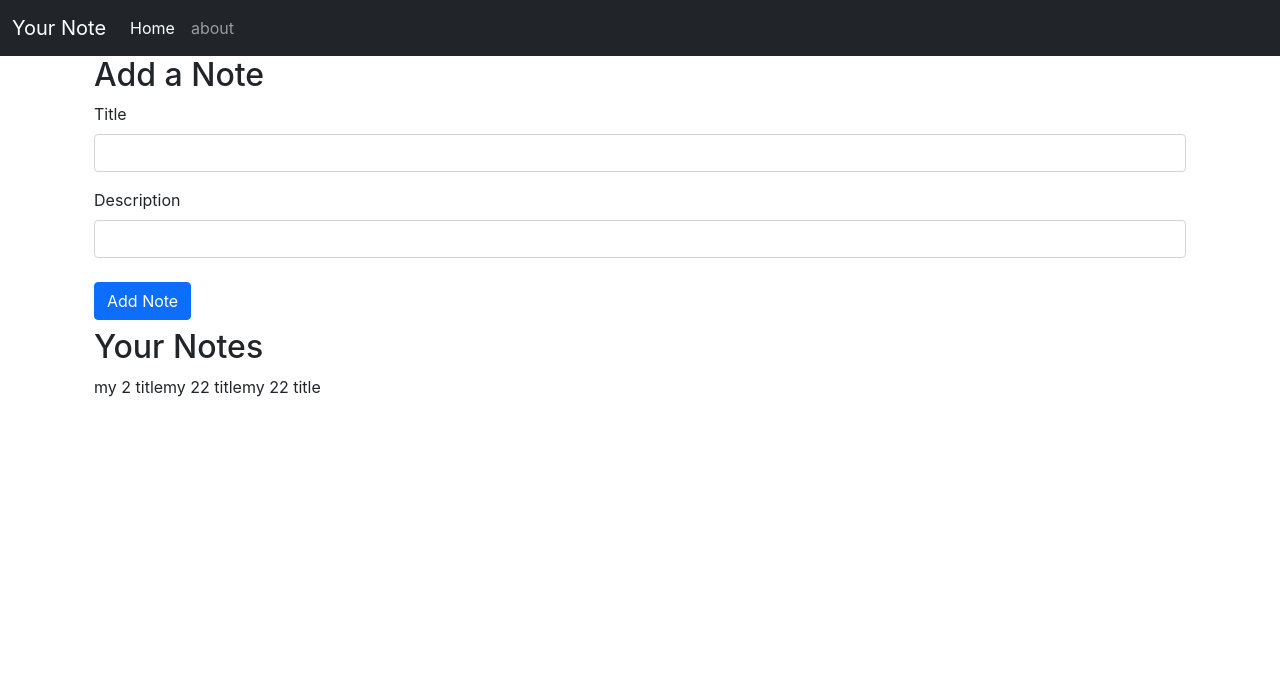
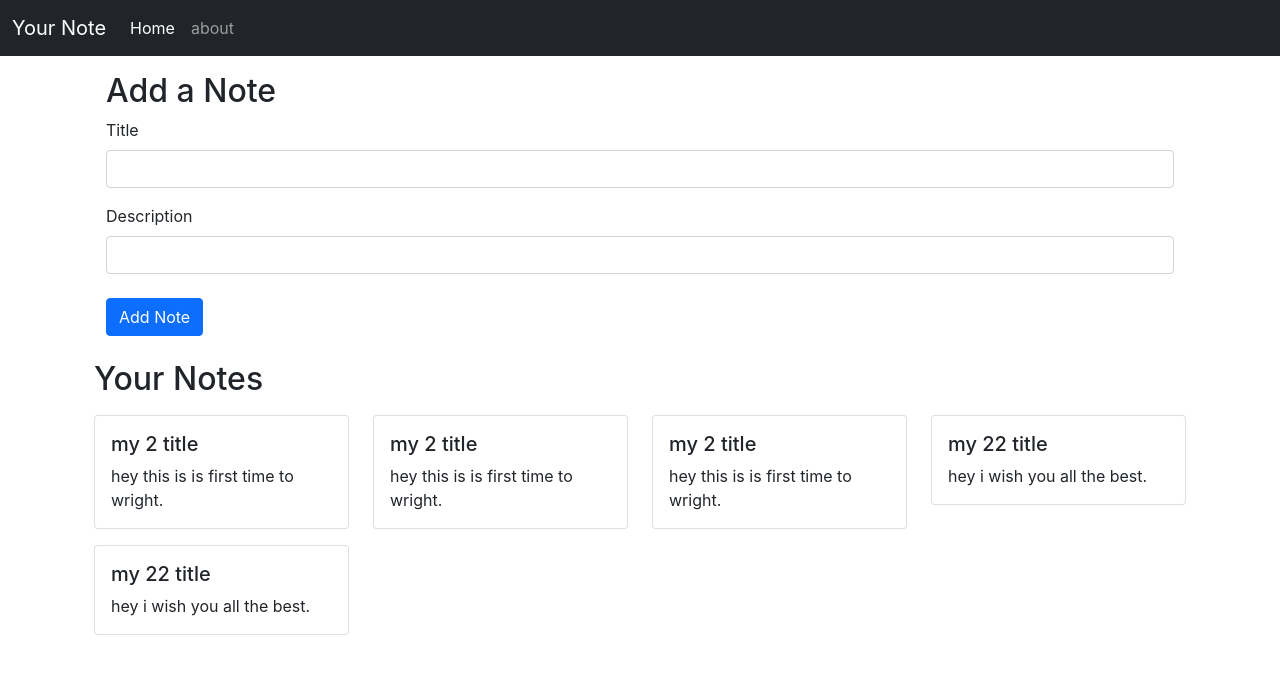
Before and after one commit to darshansatapara/inotoodo, a React (Create React App) app: page / in a window 1280 px wide. Shown: the top 674 px of the page. Built offline with nearby package versions, Linux system fonts and the light colour scheme.

Commit message:
complate seeing notes properly

```diff
--- a/src/component/Home.js
+++ b/src/component/Home.js
@@ -1,27 +1,26 @@
-import React, { useContext } from 'react'
-import noteContaxt from '../contaxt/notes/noteContaxt';
+import Notes from './Notes';
+import React from 'react';
+
 const Home = () => {
-  const context = useContext(noteContaxt);
-  const {notes,setnotes} =context;
+
   return (
     <div className='container'>
+      <div className='container my-3'>
         <form>
           <h2>Add a Note</h2>
           <div className="mb-3">
-          <label for="Title" className="form-label">Title</label>
+            <label htmlFor="Title" className="form-label">Title</label>
             <input type="text" className="form-control" id="Title" />
 
           </div>
           <div className="mb-3">
-          <label for="Description" className="form-label">Description</label>
+            <label htmlFor="Description" className="form-label">Description</label>
             <input type="text" className="form-control" id="Description" />
           </div>
           <button type="submit" className="btn btn-primary my-2">Add Note</button>
         </form>
-        <h2>Your Notes</h2>
-        {notes.map((note)=>{
-            return note.title;
-        })}
+      </div>
+    <Notes/>
     </div>
   )
 }
--- /dev/null
+++ b/src/component/NoteItem.js
@@ -0,0 +1,18 @@
+import React from 'react'
+
+const NoteItem=(props)=> {
+    const { note } = props;
+    return (
+        <div className='col-md-3 my-2'>
+            <div className="card" >
+                <div className="card-body" key={note.id}>
+
+                    <h5 className="card-title">{note.title}</h5>
+                    <p  className="card-text">{note.description}</p>
+                </div>
+            </div>
+        </div>
+    )
+}
+
+export default NoteItem
--- /dev/null
+++ b/src/component/Notes.js
@@ -0,0 +1,24 @@
+import React, { useContext } from 'react'
+import noteContaxt from '../contaxt/notes/noteContaxt';
+import NoteItem from './NoteItem';
+
+const Notes=()=> {
+    const context = useContext(noteContaxt);
+    const { notes } = context;
+
+    return (
+        <div className='row my-3'>
+            <h2>Your Notes</h2>
+            {
+                notes.map(note => (
+                     <NoteItem key={note._id} note={note}/>
+                ))
+            }
+
+        </div>
+
+
+    )
+}
+
+export default Notes;
--- a/src/contaxt/notes/NoteState.js
+++ b/src/contaxt/notes/NoteState.js
@@ -6,6 +6,22 @@ const NoteState= (props)=>{
     const notesInitial=[
         {
             "_id": "64881332e5d811b36e778e75",
+            "user": "64831c1844fa97ac8d221ec4",
+            "title": "my 2 title",
+            "description": "hey this is is first time to wright. ",
+            "tag": "1",
+            "__v": 0
+          },
+        {
+            "_id": "64881332e5d811b36e778e70",
+            "user": "64831c1844fa97ac8d221ec4",
+            "title": "my 2 title",
+            "description": "hey this is is first time to wright. ",
+            "tag": "1",
+            "__v": 0
+          },
+        {
+            "_id": "64881332e5d811b36e778e88",
             "user": "64831c1844fa97ac8d221ec4",
             "title": "my 2 title",
             "description": "hey this is is first time to wright. ",
@@ -27,7 +43,7 @@ const NoteState= (props)=>{
             "description": "hey  i wish you all the best. ",
             "tag": "11",
             "__v": 0
-          }
+          },
     ]
 
     const [notes , setnotes] = useState(notesInitial);
```
Lines whose indentation alone changed are shown as unchanged.
